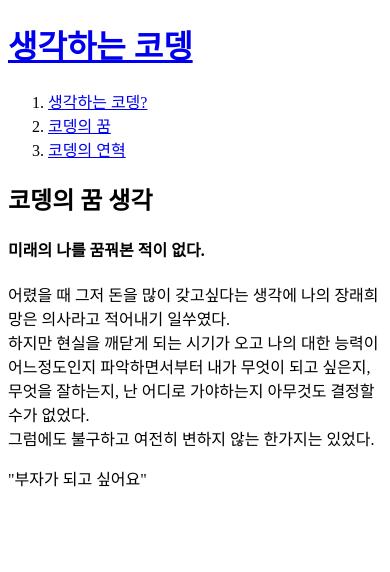
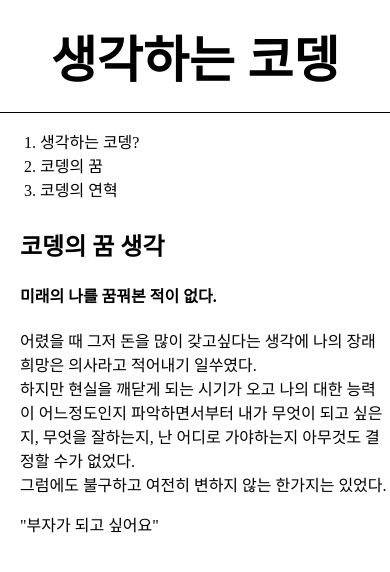
Before and after one commit to soojung-815/A_thinker, a plain HTML site: page 2.html in a window 390 px wide. Drawn offline with Linux system fonts and the light colour scheme.

Commit message:
Add files via upload

```diff
--- a/2.html
+++ b/2.html
@@ -3,25 +3,27 @@
 <html>
 
     <head>
-  <title> A thinker -dream</title>
+     <title> A thinker-welcome</title>
      <meta charset= "utf-8">
+      <link rel = "stylesheet" href="style.css">
   </head>
   <body>
     <h1><a href= "index.html">생각하는 코뎅</a></h1>
+    <div id="grid">
         <ol>
-      <li><a href="1.html">생각하는 코뎅?</a></li>
-      <li><a href="2.html">코뎅의 꿈</a></li>
-      <li><a href="3.html">코뎅의 연혁</a></li>
+          <li><a href="1.html" >생각하는 코뎅?</li></a>
+          <li><a href="2.html" >코뎅의 꿈</li></a>
+          <li><a href="3.html"  > 코뎅의 연혁</li></a>
         </ol>
-
+    <div id ="right">
             <h2>코뎅의 꿈 생각</h2>
             <h4>미래의 나를 꿈꿔본 적이 없다. <br></h4>
               어렸을 때 그저 돈을 많이 갖고싶다는 생각에 나의 장래희망은 의사라고 적어내기 일쑤였다.<br> 하지만 현실을 깨닫게 되는 시기가 오고 나의 대한 능력이 어느정도인지 파악하면서부터 내가 무엇이 되고 싶은지, 무엇을 잘하는지, 난 어디로 가야하는지 아무것도 결정할 수가 없었다. <br>
               그럼에도 불구하고 여전히 변하지 않는 한가지는 있었다.
               <p> "부자가 되고 싶어요"
+              </div>
+     </div>
 
 
-
-      <p style= "margin-top:40px;""> </p>
   </body>
 </html>
--- /dev/null
+++ b/style.css
@@ -0,0 +1,49 @@
+
+<style>
+
+
+      ol{
+      border-right: 1px solid black;
+        width: 150px; margin: 0; padding: 30px; font-size: 20px;
+        padding-left: 30px; padding-right: 20px;
+                }
+
+      h1 {
+        font-size: 50px;
+        text-align : center;
+        border-bottom :1px solid black;
+        padding :20px;
+        margin: 0;
+                  }
+        a {
+          color: black;
+          text-decoration: none;
+
+        }
+      body{
+          margin: 0
+      }
+      #grid{
+        display: grid;
+        grid-template-columns:  230px 3fr ;
+            }
+      #grid h2{
+          padding-top: 6px;
+      }
+      #right {
+        margin-left: 20px;
+      }
+
+      @media(max-width:800px){
+        ol{
+          border-right:none;
+          text-decoration: center;
+                }
+        #grid{
+          display: block;
+            }
+
+        }
+      }
+
+</style>
```
Also changed, not shown: 1.html (+15 -10 lines), 3.html (+10 -7 lines), index.html (+13 -44 lines). Lines whose indentation alone changed are shown as unchanged.
